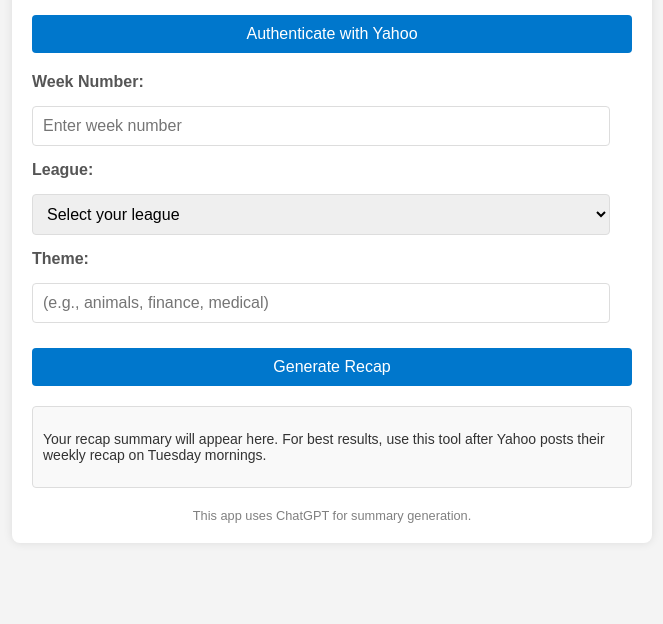
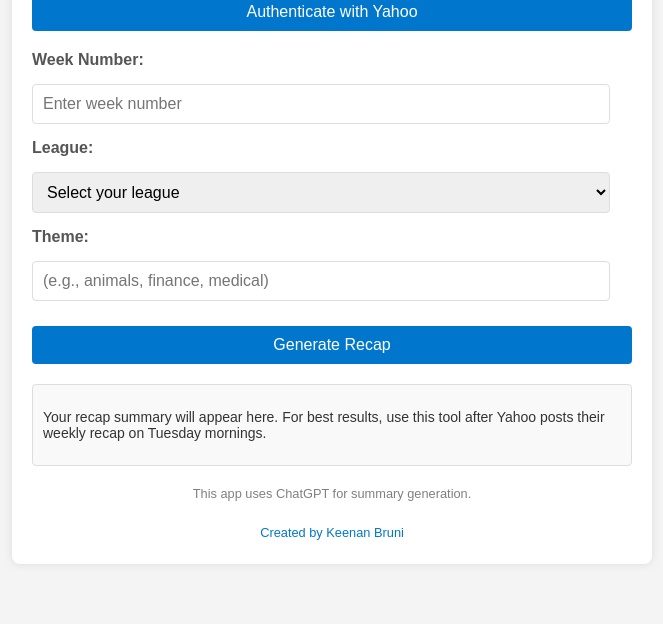
Before and after one commit to keenanbruni/yahoo-fantasy-recap, a website: page index.html in a window 1280 px wide. Shown: the part 176-800 px from the top of the page, without its empty margins (308-971 px from the left). Drawn offline with Linux system fonts and the light colour scheme.

Commit message:
Add footer with creator attribution and style link

```diff
--- a/index.html
+++ b/index.html
@@ -45,6 +45,8 @@
         <!-- Moved footer inside the container and added a CSS class -->
         <footer class="footer">
             This app uses ChatGPT for summary generation.
+            <br><br>
+            <a href="https://github.com/keenanbruni" target="_blank" rel="noopener noreferrer">Created by Keenan Bruni</a>
         </footer>
     </div>
 
--- a/styles.css
+++ b/styles.css
@@ -101,6 +101,24 @@
     clear: both; /* Ensures the footer doesn't float next to other elements */
 }
 
+.footer a {
+    color: #0077cc;
+    text-decoration: none;
+    font-weight: 500;
+    padding: 4px 8px;
+    border-radius: 4px;
+    transition: all 0.3s ease;
+    display: inline-block;
+    margin-top: 5px;
+}
+
+.footer a:hover {
+    color: #005fa3;
+    background-color: rgba(0, 119, 204, 0.1);
+    transform: translateY(-1px);
+    text-decoration: underline;
+}
+
 
 /* Fade-out animation */
 @keyframes fadeOut {
```
